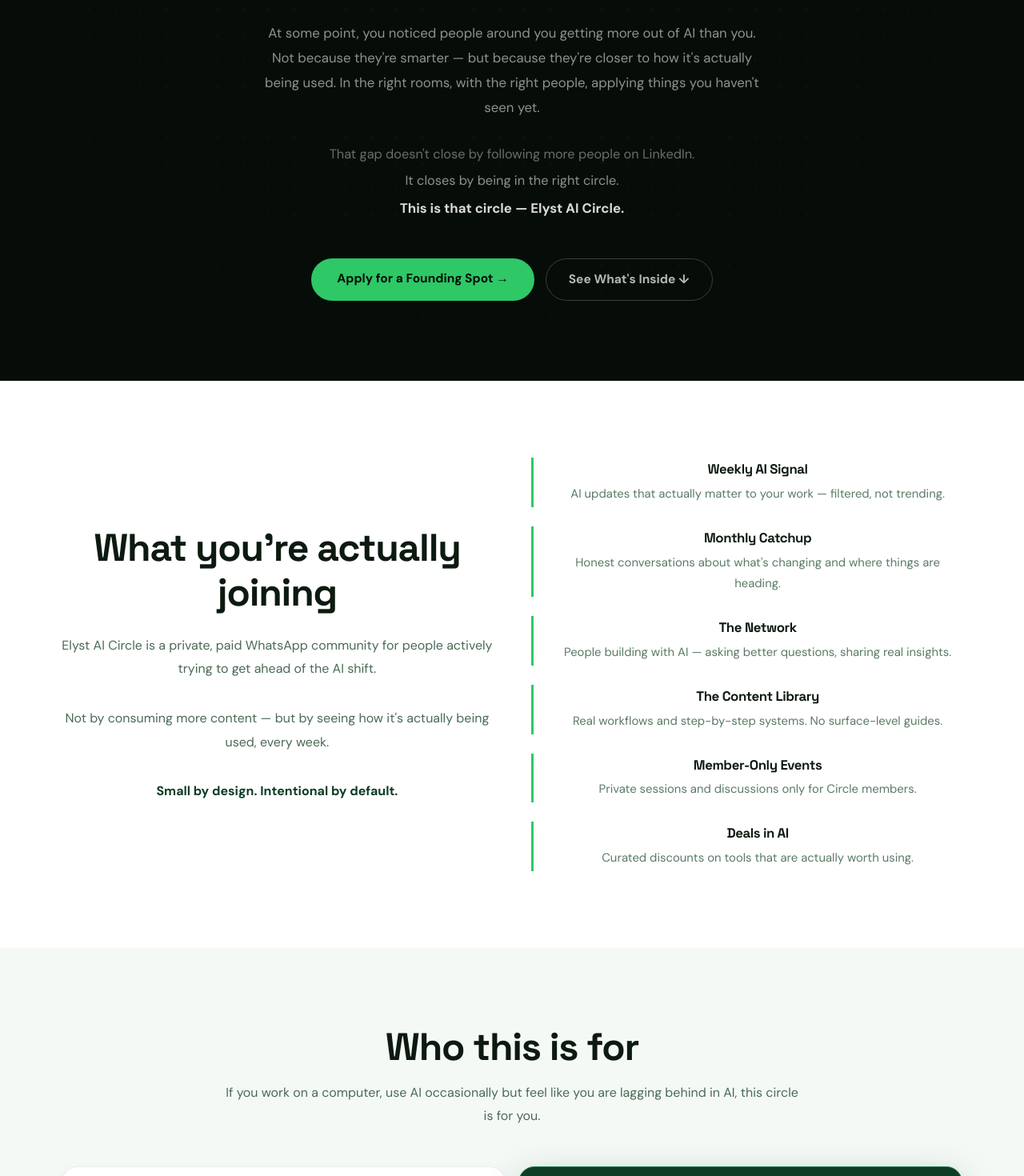
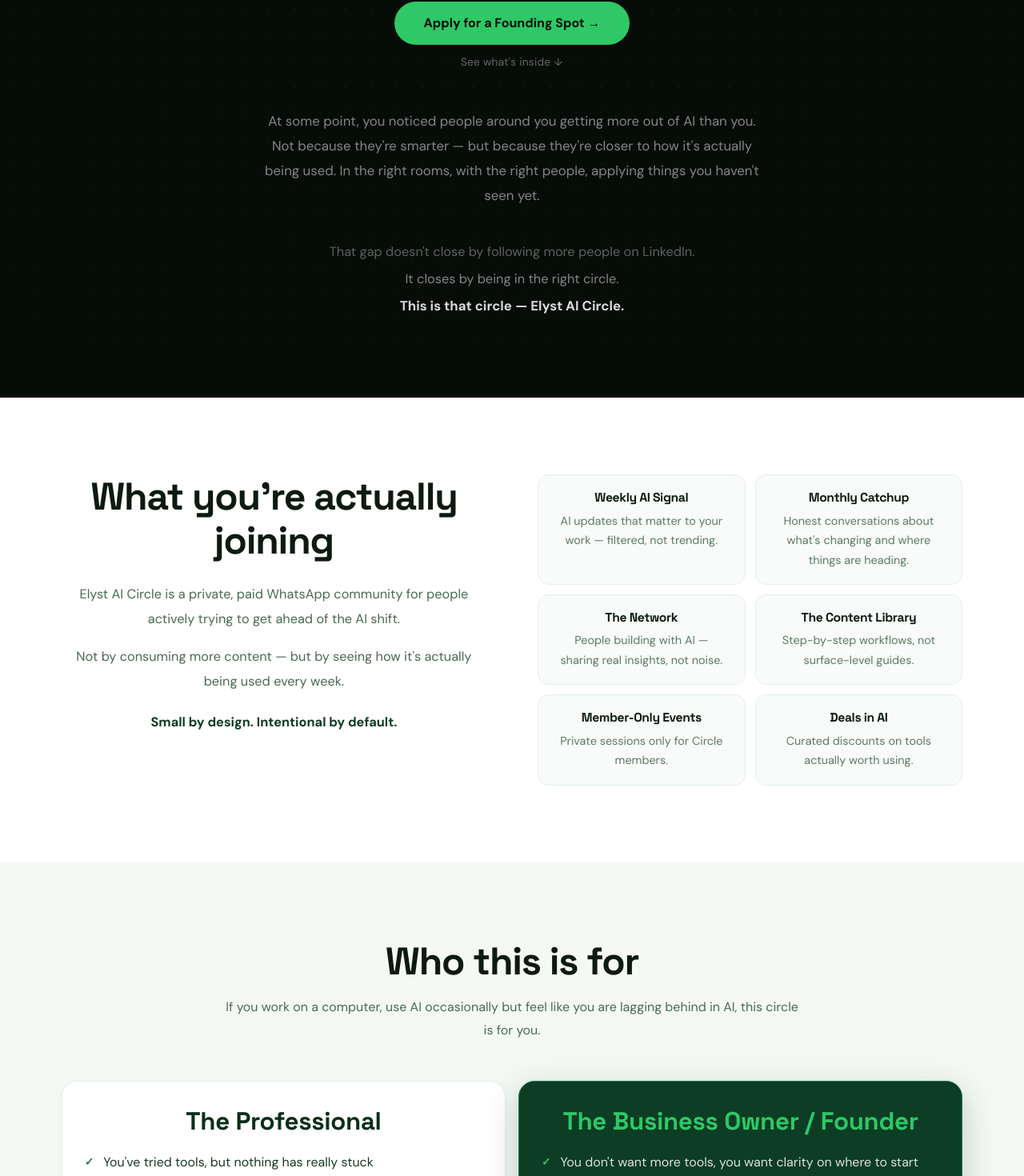
Before and after one commit to Elyst-AI-Git/elyst-ai-landing-page, a React (Vite) app: page /community in a window 1280 px wide. Shown: the part 580-2050 px from the top of the page at 80% size. Built offline with nearby package versions, Linux system fonts and the light colour scheme; no server answers.

Commit message:
style: emphasis on important lines and sections

```diff
--- a/src/components/community/CommunityAbout.jsx
+++ b/src/components/community/CommunityAbout.jsx
@@ -10,7 +10,7 @@
 const features = [
   {
     title: 'Weekly AI Signal',
-    desc: 'AI updates that actually matter to your work — filtered, not trending.',
+    desc: 'AI updates that matter to your work — filtered, not trending.',
   },
   {
     title: 'Monthly Catchup',
@@ -18,19 +18,19 @@
   },
   {
     title: 'The Network',
-    desc: 'People building with AI — asking better questions, sharing real insights.',
+    desc: 'People building with AI — sharing real insights, not noise.',
   },
   {
     title: 'The Content Library',
-    desc: 'Real workflows and step-by-step systems. No surface-level guides.',
+    desc: 'Step-by-step workflows, not surface-level guides.',
   },
   {
     title: 'Member-Only Events',
-    desc: 'Private sessions and discussions only for Circle members.',
+    desc: 'Private sessions only for Circle members.',
   },
   {
     title: 'Deals in AI',
-    desc: 'Curated discounts on tools that are actually worth using.',
+    desc: 'Curated discounts on tools actually worth using.',
   },
 ]
 
@@ -46,38 +46,40 @@
         <motion.div {...anim(0)} className="about-left">
           <h2
             className="font-display font-bold"
-            style={{ fontSize: 'clamp(1.9rem, 4vw, 3rem)', color: '#0d1a10', lineHeight: 1.15, marginBottom: 0 }}
+            style={{ fontSize: 'clamp(1.9rem, 4vw, 3rem)', color: '#0d1a10', lineHeight: 1.15, marginBottom: 24 }}
           >
             What you're actually joining
           </h2>
-          <p className="font-body" style={{ color: '#4a6a55', fontSize: '1rem', lineHeight: 1.85, margin: '0 0 8px' }}>
+          <p className="font-body" style={{ color: '#4a6a55', fontSize: '1.02rem', lineHeight: 1.9, margin: '0 0 16px' }}>
             Elyst AI Circle is a private, paid WhatsApp community for people actively trying to get ahead of the AI shift.
           </p>
-          <p className="font-body" style={{ color: '#4a6a55', fontSize: '1rem', lineHeight: 1.85, margin: '0 0 8px' }}>
-            Not by consuming more content — but by seeing how it's actually being used, every week.
+          <p className="font-body" style={{ color: '#4a6a55', fontSize: '1.02rem', lineHeight: 1.9, margin: '0 0 20px' }}>
+            Not by consuming more content — but by seeing how it's actually being used every week.
           </p>
-          <p className="font-body" style={{ color: '#0d3d25', fontSize: '1rem', lineHeight: 1.85, margin: 0, fontWeight: 600 }}>
+          <p className="font-body" style={{ color: '#0d3d25', fontSize: '1.02rem', lineHeight: 1.9, margin: 0, fontWeight: 700 }}>
             Small by design. Intentional by default.
           </p>
         </motion.div>
 
-        {/* Right — feature list */}
+        {/* Right — 2×3 card grid */}
         <div className="about-right">
           {features.map(({ title, desc }, i) => (
             <motion.div
               key={title}
-              {...anim(0.1 + i * 0.07)}
+              {...anim(0.08 + i * 0.06)}
               style={{
-                borderLeft: '3px solid #2ec866',
-                paddingLeft: 24,
-                paddingTop: 4,
-                paddingBottom: 4,
+                background: '#f8fbf9',
+                border: '1.5px solid #e4f0e9',
+                borderRadius: 14,
+                padding: '18px 20px',
+                transition: 'border-color 0.2s, box-shadow 0.2s',
               }}
+              whileHover={{ boxShadow: '0 4px 16px rgba(13,61,37,0.08)', transition: { duration: 0.2 } }}
             >
-              <div className="font-display font-bold" style={{ fontSize: '1.05rem', color: '#0d1a10', marginBottom: 6, lineHeight: 1.3 }}>
+              <div className="font-display font-bold" style={{ fontSize: '0.98rem', color: '#0d1a10', marginBottom: 6, lineHeight: 1.3 }}>
                 {title}
               </div>
-              <div className="font-body" style={{ fontSize: '0.93rem', color: '#5a7a65', lineHeight: 1.75 }}>
+              <div className="font-body" style={{ fontSize: '0.9rem', color: '#5a7a65', lineHeight: 1.7 }}>
                 {desc}
               </div>
             </motion.div>
@@ -90,22 +92,26 @@
       .about-layout {
         display: grid;
         grid-template-columns: 1fr 1fr;
-        gap: 48px;
-        align-items: center;
+        gap: 64px;
+        align-items: start;
       }
       .about-left {
         display: flex;
         flex-direction: column;
-        gap: 24px;
+        position: sticky;
+        top: 96px;
       }
       .about-right {
-        display: flex;
-        flex-direction: column;
-        gap: 24px;
+        display: grid;
+        grid-template-columns: repeat(2, 1fr);
+        gap: 12px;
       }
-      @media (max-width: 768px) {
+      @media (max-width: 900px) {
         .about-layout { grid-template-columns: 1fr; gap: 40px; }
-        .about-left { gap: 24px; }
+        .about-left { position: static; }
+      }
+      @media (max-width: 480px) {
+        .about-right { grid-template-columns: 1fr; }
       }
     `}</style>
   </section>
--- a/src/components/community/CommunityBenefits.jsx
+++ b/src/components/community/CommunityBenefits.jsx
@@ -84,7 +84,7 @@
           Founding members get more.{' '}
           <span style={{ color: '#ffb432' }}>Always.</span>
         </h3>
-        <p className="font-body" style={{ color: 'rgba(255,255,255,0.45)', fontSize: '0.92rem', marginBottom: 28 }}>
+        <p className="font-body" style={{ color: 'rgba(255,255,255,0.5)', fontSize: '1rem', lineHeight: 1.75, marginBottom: 28 }}>
           These things are exclusive to founding members and they stay exclusive, no matter how large the Circle grows.
         </p>
 
@@ -111,7 +111,7 @@
               <div className="font-display font-bold" style={{ color: '#ffb432', fontSize: '0.95rem', marginBottom: 5 }}>
                 {title}
               </div>
-              <div className="font-body text-sm" style={{ color: 'rgba(255,255,255,0.55)', lineHeight: 1.65 }}>
+              <div className="font-body" style={{ color: 'rgba(255,255,255,0.6)', fontSize: '0.95rem', lineHeight: 1.75 }}>
                 {desc}
               </div>
             </div>
--- a/src/components/community/CommunityForWho.jsx
+++ b/src/components/community/CommunityForWho.jsx
@@ -74,20 +74,14 @@
             <div
               className="font-display font-bold"
               style={{
-                fontSize: 'clamp(1.3rem, 2.5vw, 1.7rem)',
-                color: dark ? '#2ec866' : '#0d3d25',
-                lineHeight: 1.2,
-                marginBottom: 14,
+                fontSize: 'clamp(1.5rem, 2.8vw, 1.95rem)',
+                color: dark ? '#2ec866' : '#0a2e1a',
+                lineHeight: 1.15,
+                marginBottom: 20,
+                letterSpacing: '-0.01em',
               }}
             >
               {label}
-            </div>
-
-            <div
-              className="font-body"
-              style={{ fontSize: '0.95rem', color: dark ? 'rgba(255,255,255,0.6)' : '#3a5a45', lineHeight: 1.7, marginBottom: 22, fontStyle: 'italic' }}
-            >
-              {desc}
             </div>
 
             <ul style={{ listStyle: 'none', padding: 0, margin: 0, display: 'flex', flexDirection: 'column', gap: 14 }}>
@@ -95,7 +89,7 @@
                 <li
                   key={c}
                   className="font-body"
-                  style={{ display: 'flex', gap: 12, alignItems: 'flex-start', color: dark ? 'rgba(255,255,255,0.85)' : '#1a3a28', fontSize: '0.95rem', lineHeight: 1.65 }}
+                  style={{ display: 'flex', gap: 12, alignItems: 'flex-start', color: dark ? 'rgba(255,255,255,0.85)' : '#1a3a28', fontSize: '1rem', lineHeight: 1.7 }}
                 >
                   <span style={{ color: dark ? '#2ec866' : '#1a7a4a', fontWeight: 700, flexShrink: 0, marginTop: 2, fontSize: '0.85rem' }}>✓</span>
                   {c}
@@ -107,11 +101,11 @@
       </div>
 
       {/* Closing line */}
-      <motion.div {...anim(0.35)}>
-        <div style={{ borderLeft: '3px solid #2ec866', paddingLeft: 18 }}>
-          <p className="font-body" style={{ color: '#3a6a4a', fontSize: '1rem', margin: 0, lineHeight: 1.6 }}>
+      <motion.div {...anim(0.35)} style={{ marginTop: 40 }}>
+        <div style={{ borderLeft: '3px solid #2ec866', paddingLeft: 20 }}>
+          <p className="font-body" style={{ color: '#2a5a3a', fontSize: '1.08rem', margin: 0, lineHeight: 1.65, fontWeight: 500 }}>
             If either of those sounds like you,{' '}
-            <strong style={{ color: '#0d3d25' }}>the application takes two minutes.</strong>
+            <strong style={{ color: '#0a2e1a', fontWeight: 700 }}>the application takes two minutes.</strong>
           </p>
         </div>
       </motion.div>
--- a/src/components/community/CommunityHero.jsx
+++ b/src/components/community/CommunityHero.jsx
@@ -90,7 +90,7 @@
         </motion.div>
 
         {/* Headline — 3-tier visual hierarchy */}
-        <div style={{ marginBottom: 56 }}>
+        <div style={{ marginBottom: 32 }}>
           <motion.div
             {...anim(100)}
             style={{
@@ -148,11 +148,50 @@
           </motion.div>
         </div>
 
+        {/* Primary CTA */}
+        <motion.div
+          {...anim(320)}
+          style={{ display: 'flex', flexDirection: 'column', alignItems: 'center', gap: 12, marginBottom: 48 }}
+        >
+          <a
+            href="#"
+            className="font-body font-bold"
+            style={{
+              background: '#2ec866',
+              color: '#060d09',
+              borderRadius: 999,
+              padding: '15px 36px',
+              fontSize: '1rem',
+              textDecoration: 'none',
+              transition: 'opacity 0.2s',
+            }}
+            onMouseEnter={(e) => { e.currentTarget.style.opacity = '0.88' }}
+            onMouseLeave={(e) => { e.currentTarget.style.opacity = '1' }}
+          >
+            Apply for a Founding Spot →
+          </a>
+          <a
+            href="#what-you-join"
+            className="font-body"
+            style={{
+              color: 'rgba(255,255,255,0.38)',
+              fontSize: '0.85rem',
+              textDecoration: 'none',
+              letterSpacing: '0.02em',
+              transition: 'color 0.2s',
+            }}
+            onMouseEnter={(e) => { e.currentTarget.style.color = 'rgba(255,255,255,0.6)' }}
+            onMouseLeave={(e) => { e.currentTarget.style.color = 'rgba(255,255,255,0.38)' }}
+          >
+            See what's inside ↓
+          </a>
+        </motion.div>
+
         {/* Body paragraph */}
         <motion.div
-          {...cardAnim(380)}
+          {...cardAnim(420)}
           style={{
-            maxWidth: 640,
+            maxWidth: 620,
             margin: '0 auto 0',
             textAlign: 'center',
           }}
@@ -160,7 +199,7 @@
           <p style={{
             fontFamily: 'var(--font-body)',
             fontSize: 'clamp(0.95rem, 1.8vw, 1.05rem)',
-            color: 'rgba(255,255,255,0.55)',
+            color: 'rgba(255,255,255,0.5)',
             lineHeight: 1.85,
             margin: 0,
           }}>
@@ -172,17 +211,17 @@
 
         {/* Punch line */}
         <motion.div
-          {...cardAnim(460)}
+          {...cardAnim(500)}
           style={{
             maxWidth: 560,
-            margin: '28px auto 48px',
+            margin: '40px auto 0',
             textAlign: 'center',
           }}
         >
           <p style={{
             fontFamily: 'var(--font-body)',
             fontSize: 'clamp(0.93rem, 1.7vw, 1.02rem)',
-            color: 'rgba(255,255,255,0.4)',
+            color: 'rgba(255,255,255,0.35)',
             lineHeight: 1.8,
             margin: '0 0 4px',
           }}>
@@ -191,7 +230,7 @@
           <p style={{
             fontFamily: 'var(--font-body)',
             fontSize: 'clamp(0.93rem, 1.7vw, 1.02rem)',
-            color: 'rgba(255,255,255,0.55)',
+            color: 'rgba(255,255,255,0.5)',
             lineHeight: 1.8,
             margin: '0 0 4px',
           }}>
@@ -208,53 +247,6 @@
             This is that circle — Elyst AI Circle.
           </p>
         </motion.div>
-
-        {/* CTAs */}
-        <motion.div
-          {...anim(620)}
-          style={{ display: 'flex', gap: 14, justifyContent: 'center', flexWrap: 'wrap' }}
-        >
-          <a
-            href="#"
-            className="font-body font-bold"
-            style={{
-              background: '#2ec866',
-              color: '#060d09',
-              borderRadius: 999,
-              padding: '14px 32px',
-              fontSize: '0.97rem',
-              textDecoration: 'none',
-              transition: 'opacity 0.2s',
-            }}
-            onMouseEnter={(e) => { e.currentTarget.style.opacity = '0.88' }}
-            onMouseLeave={(e) => { e.currentTarget.style.opacity = '1' }}
-          >
-            Apply for a Founding Spot →
-          </a>
-          <a
-            href="#what-you-join"
-            className="font-body font-semibold"
-            style={{
-              border: '1.5px solid rgba(255,255,255,0.2)',
-              color: 'rgba(255,255,255,0.7)',
-              borderRadius: 999,
-              padding: '14px 28px',
-              fontSize: '0.97rem',
-              textDecoration: 'none',
-              transition: 'all 0.2s',
-            }}
-            onMouseEnter={(e) => {
-              e.currentTarget.style.borderColor = 'rgba(255,255,255,0.5)'
-              e.currentTarget.style.color = '#ffffff'
-            }}
-            onMouseLeave={(e) => {
-              e.currentTarget.style.borderColor = 'rgba(255,255,255,0.2)'
-              e.currentTarget.style.color = 'rgba(255,255,255,0.7)'
-            }}
-          >
-            See What's Inside ↓
-          </a>
-        </motion.div>
       </div>
 
       <style>{`
```
